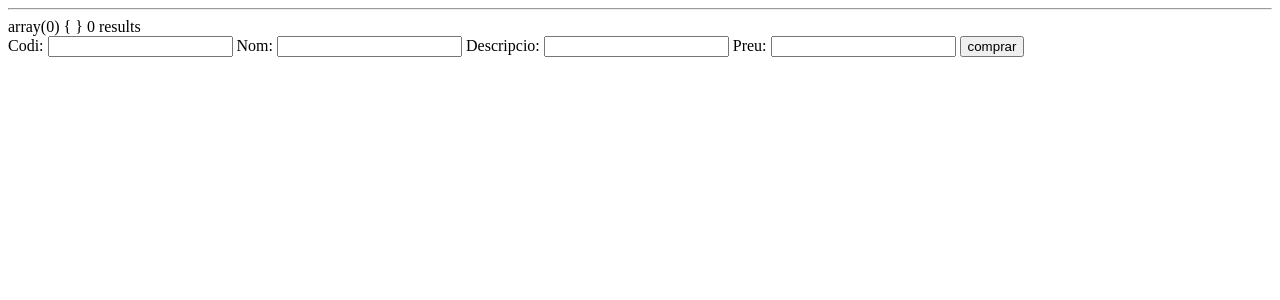
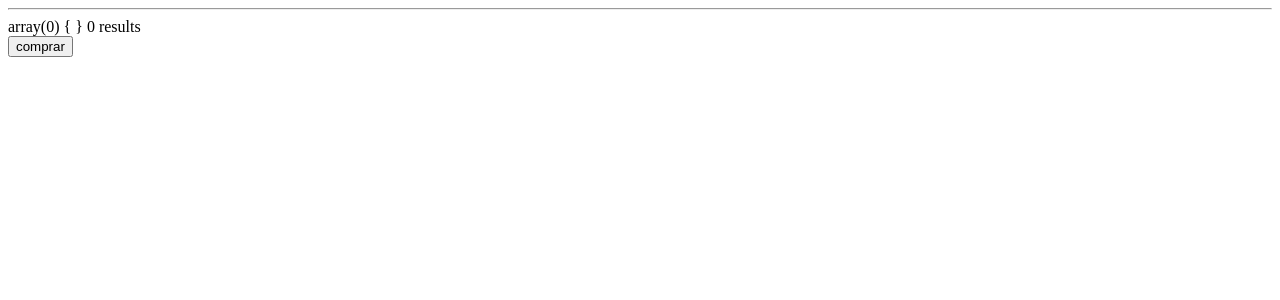
Before and after one commit to daalar11/DesplegamentD-apps, a PHP site: page /carreto.php?codi=1 in a window 1280 px wide. Shown: the part 29-329 px from the top of the page. Run offline with PHP 8.4, Linux system fonts and the light colour scheme; data that the repository does not hold is empty.

Commit message:
no se que faig

```diff
--- a/pagina/carreto.php
+++ b/pagina/carreto.php
@@ -50,10 +50,6 @@ echo "0 results";
 $conn->close();
 ?>
 	<form action="destroy.php" method="post">
-        Codi:       <input type="text" name="codi">
-        Nom:        <input type="text" name="nom">
-        Descripcio: <input type="text" name="desc">
-        Preu:       <input type="text"name="preu">
         <input type="submit" value="comprar"/>
     </form>
 	</body>
--- a/pagina/destroy.php
+++ b/pagina/destroy.php
@@ -1,4 +1,4 @@
 <?php
 session_destroy();
-header ("refresh:2;url=carreto.php");
+header ("refresh:2;url=archiu.php");
 ?>
```
